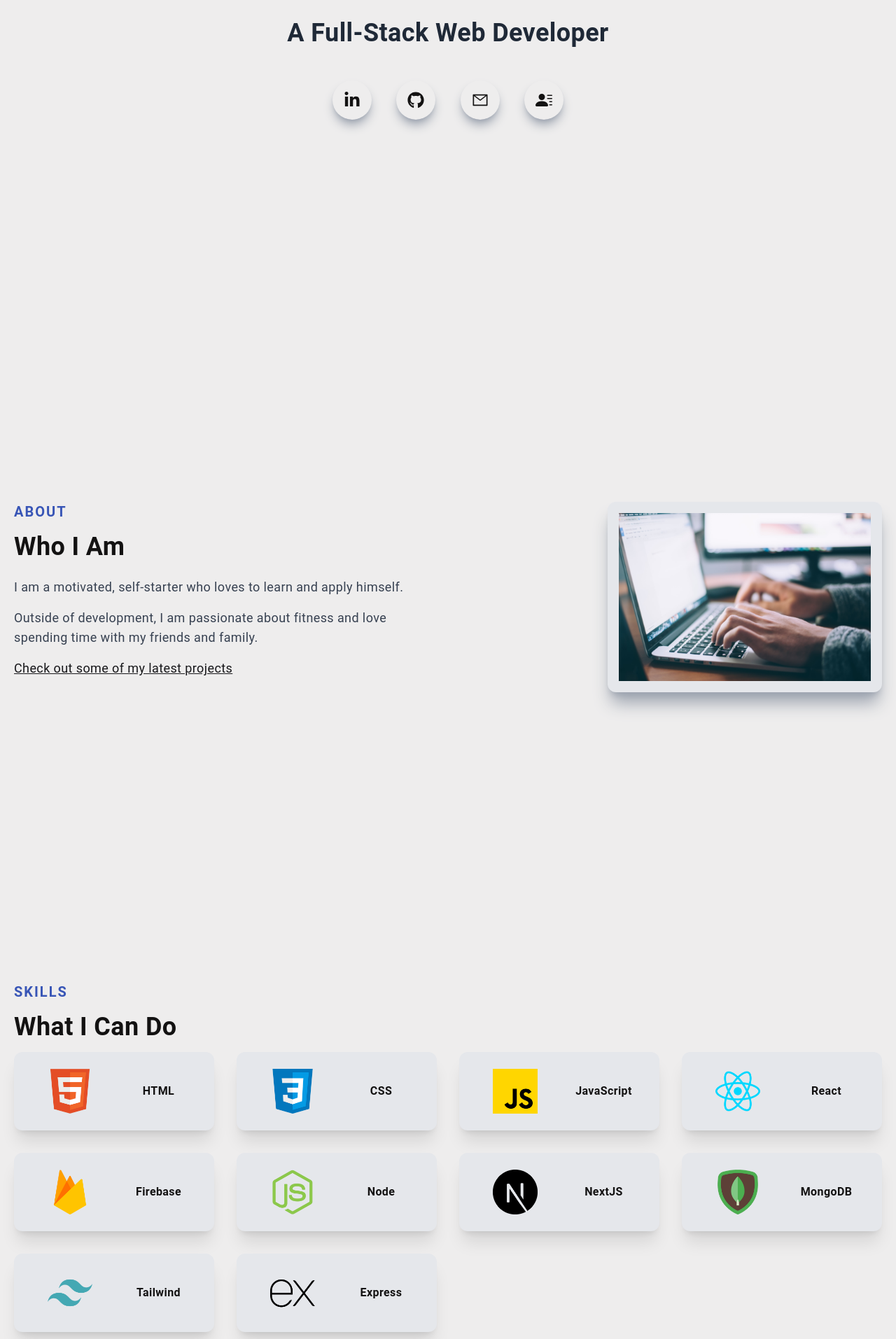
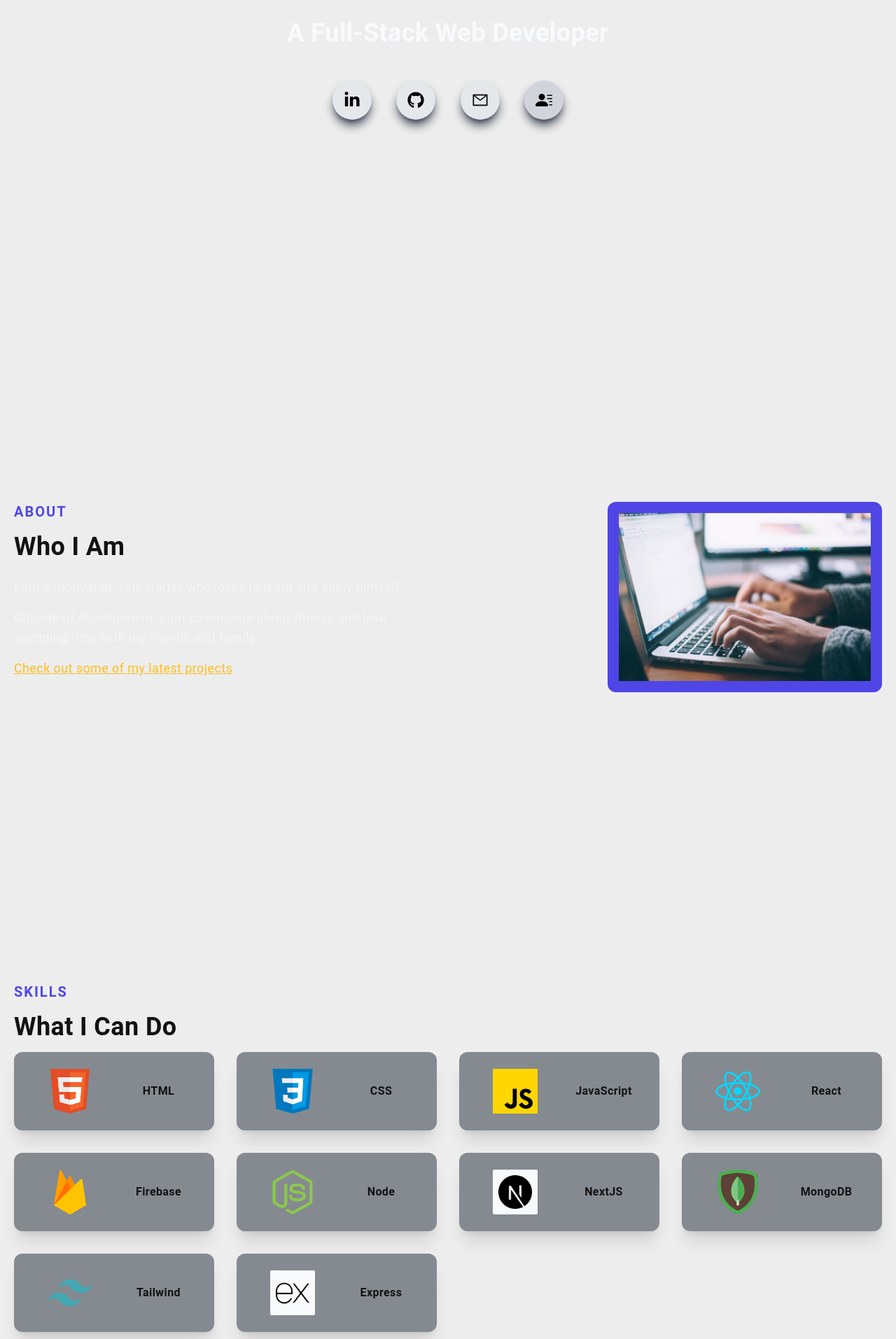
Before and after one commit to pn-code/personal-portfolio-nextjs, a Next.js app: page / in a window 1280 px wide. Shown: the part 347-2260 px from the top of the page at 70% size. Built offline with nearby package versions, Linux system fonts and the light colour scheme.

Commit message:
Rebuilt sections with new theme

```diff
--- a/components/About.jsx
+++ b/components/About.jsx
@@ -11,25 +11,25 @@ const About = () => {
         >
             <div className="max-w-[1240px] m-auto md:grid grid-cols-3 gap-8">
                 <div className="max-w-[560px] col-span-2">
-                    <p className="uppercase text-xl tracking-widest text-[#3855b6] font-semibold">
+                    <p className="uppercase text-xl tracking-widest text-indigo-600 font-semibold">
                         About
                     </p>
                     <h2 className="py-4">Who I Am</h2>
-                    <p className="py-2 text-gray-700">
+                    <p className="py-2 text-gray-100">
                         I am a motivated, self-starter who loves to learn and
                         apply himself.
                     </p>
-                    <p className="py-2 text-gray-700">
+                    <p className="py-2 text-gray-100">
                         Outside of development, I am passionate about fitness
                         and love spending time with my friends and family.
                     </p>
                     <Link href="/#projects">
-                        <p className="py-2 text-zinc-900 underline cursor-pointer">
+                        <p className="py-2 text-amber-400 hover:text-amber-300 underline cursor-pointer">
                             Check out some of my latest projects
                         </p>
                     </Link>
                 </div>
-                <div className="w-full h-auto group m-auto bg-gray-200 shadow-xl shadow-gray-400 rounded-xl flex flex-col items-center justify-center p-4 hover:scale-110 ease-in duration-300">
+                <div className="w-full h-auto group m-auto bg-indigo-600 rounded-xl flex flex-col items-center justify-center p-4 hover:scale-110 ease-in duration-300">
                     <Image
                         src={aboutImg}
                         width={500}
--- a/components/Main.jsx
+++ b/components/Main.jsx
@@ -8,11 +8,11 @@ const Main = () => {
         <div className="w-full h-screen text-center">
             <div className="max-w-[1240px] w-full h-full mx-auto p-2 flex justify-center items-center">
                 <div>
-                    <h1 className="py-4 text-gray-800">
+                    <h1 className="py-4 text-gray-50">
                         Hi, I&apos;m {" "}
-                        <span className="text-[#3855b6]">Philip Nguyen</span>,
+                        <span className="text-indigo-600">Philip Nguyen,</span>
                     </h1>
-                    <h2 className="py-4 text-gray-800">
+                    <h2 className="py-4 text-gray-50">
                         A Full-Stack Web Developer
                     </h2>
                     <div className="flex items-center justify-between max-w-[330px] m-auto py-4 pt-8">
@@ -21,8 +21,8 @@ const Main = () => {
                             target="_blank"
                             rel="noreferrer"
                         >
-                            <div className="rounded-full shadow-lg shadow-gray-400 p-4 cursor-pointer hover:scale-150 ease-in duration-300">
-                                <FaLinkedinIn size={24}/>
+                            <div className="rounded-full shadow-lg bg-gray-200 shadow-gray-700 p-4 cursor-pointer hover:scale-150 ease-in duration-300">
+                                <FaLinkedinIn size={24} color="black"/>
                             </div>
                         </a>
 
@@ -31,8 +31,8 @@ const Main = () => {
                             target="_blank"
                             rel="noreferrer"
                         >
-                            <div className="rounded-full shadow-lg shadow-gray-400 p-4 cursor-pointer hover:scale-150 ease-in duration-300">
-                                <FaGithub size={24} />
+                            <div className="rounded-full shadow-lg bg-gray-200 shadow-gray-700 p-4 cursor-pointer hover:scale-150 ease-in duration-300">
+                                <FaGithub size={24} color="black"/>
                             </div>
                         </a>
 
@@ -41,8 +41,8 @@ const Main = () => {
                             target="_blank"
                             rel="noreferrer"
                         >
-                            <div className="rounded-full shadow-lg shadow-gray-400 p-4 cursor-pointer hover:scale-150 ease-in duration-300">
-                                <AiOutlineMail size={24} />
+                            <div className="rounded-full shadow-lg bg-gray-200 shadow-gray-700 p-4 cursor-pointer hover:scale-150 ease-in duration-300">
+                                <AiOutlineMail size={24} color="black"/>
                             </div>
                         </a>
 
@@ -51,8 +51,8 @@ const Main = () => {
                             target="_blank"
                             rel="noreferrer"
                         >
-                            <div className="rounded-full shadow-lg shadow-gray-400 p-4 cursor-pointer hover:scale-150 ease-in duration-300">
-                                <BsFillPersonLinesFill size={24} />
+                            <div className="rounded-full shadow-lg bg-gray-300 shadow-gray-700 p-4 cursor-pointer hover:scale-150 ease-in duration-300">
+                                <BsFillPersonLinesFill size={24} color="black"/>
                             </div>
                         </a>
                     </div>
--- a/components/Skills.jsx
+++ b/components/Skills.jsx
@@ -1,35 +1,29 @@
 import React from "react";
 import Image from "next/image";
-import htmlLogo from "../public/assets/skills/html.png"
-import cssLogo from "../public/assets/skills/css.png"
-import jsLogo from "../public/assets/skills/javascript.png"
-import reactLogo from "../public/assets/skills/react.png"
-import firebaseLogo from "../public/assets/skills/firebase.png"
-import nodeLogo from "../public/assets/skills/node.png"
-import expressLogo from "../public/assets/skills/express.png"
-import nextLogo from "../public/assets/skills/nextjs.png"
-import mongoLogo from "../public/assets/skills/mongo.png"
-import tailwindLogo from "../public/assets/skills/tailwind.png"
+import htmlLogo from "../public/assets/skills/html.png";
+import cssLogo from "../public/assets/skills/css.png";
+import jsLogo from "../public/assets/skills/javascript.png";
+import reactLogo from "../public/assets/skills/react.png";
+import firebaseLogo from "../public/assets/skills/firebase.png";
+import nodeLogo from "../public/assets/skills/node.png";
+import expressLogo from "../public/assets/skills/express.png";
+import nextLogo from "../public/assets/skills/nextjs.png";
+import mongoLogo from "../public/assets/skills/mongo.png";
+import tailwindLogo from "../public/assets/skills/tailwind.png";
 
 const Skills = () => {
   return (
     <div id="skills" className="w-full lg:h-screen p-2">
       <div className="max-w-[1240px] mx-auto flex flex-col justify-center h-full">
-                <p className="text-xl tracking-widest uppercase text-[#3855b6] font-semibold">
+        <p className="text-xl tracking-widest uppercase text-indigo-600 font-semibold">
           Skills
         </p>
         <h2 className="py-4">What I Can Do</h2>
         <div className="grid md:grid-cols-2 lg:grid-cols-4 gap-8">
-
-                    <div className="p-6 shadow-xl bg-gray-200 rounded-xl hover:scale-110 ease-in duration-300">
+          <div className="p-6 shadow-xl bg-gray-800/50 rounded-xl hover:scale-110 ease-in duration-300">
             <div className="grid grid-cols-2 gap-4 justify-center items-center">
               <div className="m-auto">
-                                <Image
-                                    src={htmlLogo}
-                                    width={64}
-                                    height={64}
-                                    alt="HTML"
-                                />
+                <Image src={htmlLogo} width={64} height={64} alt="HTML" />
               </div>
               <div className="flex flex-col items-center justify-center">
                 <h3>HTML</h3>
@@ -37,58 +31,40 @@ const Skills = () => {
             </div>
           </div>
 
-                    <div className="p-6 shadow-xl bg-gray-200 rounded-xl hover:scale-110 ease-in duration-300">
+          <div className="p-6 shadow-xl bg-gray-800/50 rounded-xl hover:scale-110 ease-in duration-300">
             <div className="grid grid-cols-2 gap-4 justify-center items-center">
               <div className="m-auto">
-                                <Image
-                                    src={cssLogo}
-                                    width={64}
-                                    height={64}
-                                    alt="CSS"
-                                />
+                <Image src={cssLogo} width={64} height={64} alt="CSS" />
               </div>
               <div className="flex flex-col items-center justify-center">
                 <h3>CSS</h3>
               </div>
             </div>
-
           </div>
 
-                    <div className="p-6 shadow-xl bg-gray-200 rounded-xl hover:scale-110 ease-in duration-300">
+          <div className="p-6 shadow-xl bg-gray-800/50 rounded-xl hover:scale-110 ease-in duration-300">
             <div className="grid grid-cols-2 gap-4 justify-center items-center">
               <div className="m-auto">
-                                <Image
-                                    src={jsLogo}
-                                    width={64}
-                                    height={64}
-                                    alt="JavaScript"
-                                />
+                <Image src={jsLogo} width={64} height={64} alt="JavaScript" />
               </div>
               <div className="flex flex-col items-center justify-center">
                 <h3>JavaScript</h3>
               </div>
             </div>
-
           </div>
 
-                    <div className="p-6 shadow-xl bg-gray-200 rounded-xl hover:scale-110 ease-in duration-300">
+          <div className="p-6 shadow-xl bg-gray-800/50 rounded-xl hover:scale-110 ease-in duration-300">
             <div className="grid grid-cols-2 gap-4 justify-center items-center">
               <div className="m-auto">
-                                <Image
-                                    src={reactLogo}
-                                    width={64}
-                                    height={64}
-                                    alt="React"
-                                />
+                <Image src={reactLogo} width={64} height={64} alt="React" />
               </div>
               <div className="flex flex-col items-center justify-center">
                 <h3>React</h3>
               </div>
             </div>
-
           </div>
 
-                    <div className="p-6 shadow-xl bg-gray-200 rounded-xl hover:scale-110 ease-in duration-300">
+          <div className="p-6 shadow-xl bg-gray-800/50 rounded-xl hover:scale-110 ease-in duration-300">
             <div className="grid grid-cols-2 gap-4 justify-center items-center">
               <div className="m-auto">
                 <Image
@@ -102,59 +78,48 @@ const Skills = () => {
                 <h3>Firebase</h3>
               </div>
             </div>
-
           </div>
 
-                    <div className="p-6 shadow-xl bg-gray-200 rounded-xl hover:scale-110 ease-in duration-300">
+          <div className="p-6 shadow-xl bg-gray-800/50 rounded-xl hover:scale-110 ease-in duration-300">
             <div className="grid grid-cols-2 gap-4 justify-center items-center">
               <div className="m-auto">
-                                <Image
-                                    src={nodeLogo}
-                                    width={64}
-                                    height={64}
-                                    alt="node"
-                                />
+                <Image src={nodeLogo} width={64} height={64} alt="node" />
               </div>
               <div className="flex flex-col items-center justify-center">
                 <h3>Node</h3>
               </div>
             </div>
-
           </div>
 
-                    <div className="p-6 shadow-xl bg-gray-200 rounded-xl hover:scale-110 ease-in duration-300">
+          <div className="p-6 shadow-xl bg-gray-800/50 rounded-xl hover:scale-110 ease-in duration-300">
             <div className="grid grid-cols-2 gap-4 justify-center items-center">
-                            <div className="m-auto">
+              <div className="m-auto bg-gray-50 rounded-sm p-2">
                 <Image
+                  className="z-[100]"
                   src={nextLogo}
-                                    width={64}
-                                    height={64}
+                  width={48}
+                  height={48}
                   alt="NextJS"
+                  color="white"
                 />
               </div>
               <div className="flex flex-col items-center justify-center">
                 <h3>NextJS</h3>
               </div>
             </div>
-
           </div>
 
-                    <div className="p-6 shadow-xl bg-gray-200 rounded-xl hover:scale-110 ease-in duration-300">
+          <div className="p-6 shadow-xl bg-gray-800/50 rounded-xl hover:scale-110 ease-in duration-300">
             <div className="grid grid-cols-2 gap-4 justify-center items-center">
               <div className="m-auto">
-                                <Image
-                                    src={mongoLogo}
-                                    width={64}
-                                    height={64}
-                                    alt="mongo"
-                                />
+                <Image src={mongoLogo} width={64} height={64} alt="mongo" />
               </div>
               <div className="flex flex-col items-center justify-center">
                 <h3>MongoDB</h3>
               </div>
             </div>
           </div>
-                    <div className="p-6 shadow-xl bg-gray-200 rounded-xl hover:scale-110 ease-in duration-300">
+          <div className="p-6 shadow-xl bg-gray-800/50 rounded-xl hover:scale-110 ease-in duration-300">
             <div className="grid grid-cols-2 gap-4 justify-center items-center">
               <div className="m-auto">
                 <Image
@@ -169,15 +134,10 @@ const Skills = () => {
               </div>
             </div>
           </div>
-                    <div className="p-6 shadow-xl bg-gray-200 rounded-xl hover:scale-110 ease-in duration-300">
+          <div className="p-6 shadow-xl bg-gray-800/50 rounded-xl hover:scale-110 ease-in duration-300">
             <div className="grid grid-cols-2 gap-4 justify-center items-center">
-                            <div className="m-auto">
-                                <Image
-                                    src={expressLogo}
-                                    width={64}
-                                    height={64}
-                                    alt="express"
-                                />
+              <div className="m-auto bg-slate-50 p-2 rounded-sm">
+                <Image src={expressLogo} width={48} height={48} alt="express" />
               </div>
               <div className="flex flex-col items-center justify-center">
                 <h3>Express</h3>
```
Also changed, not shown: components/Contact.jsx (+19 -19 lines). Lines whose indentation alone changed are shown as unchanged.
